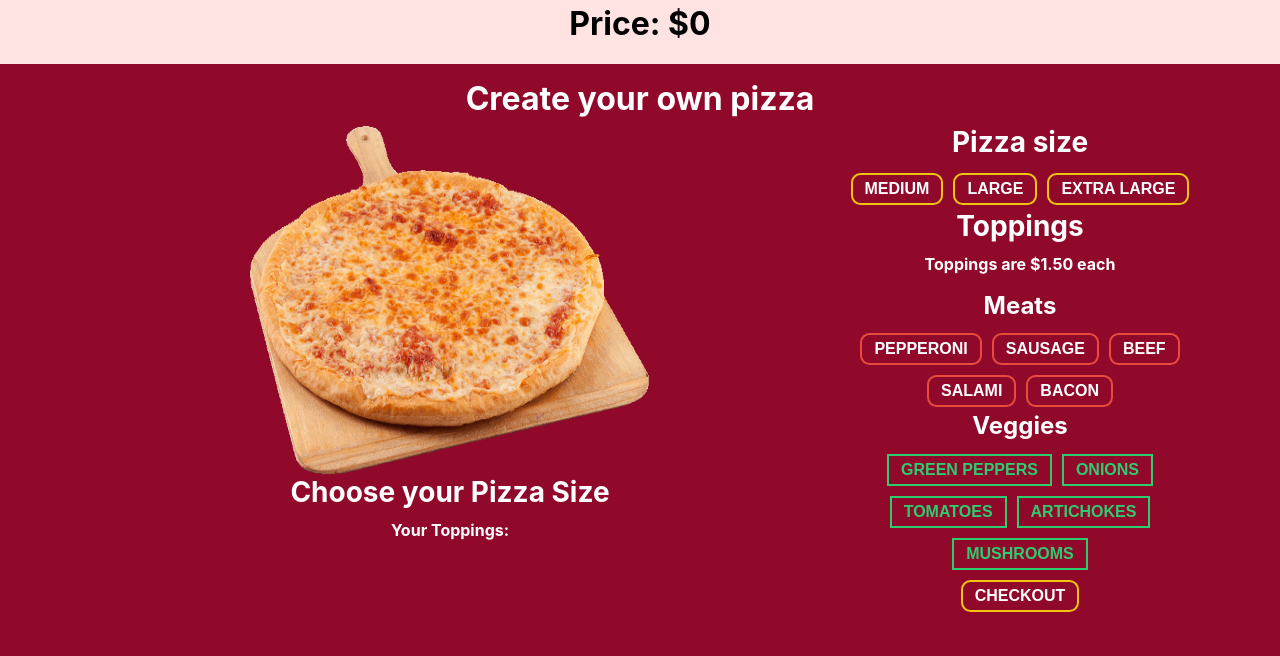
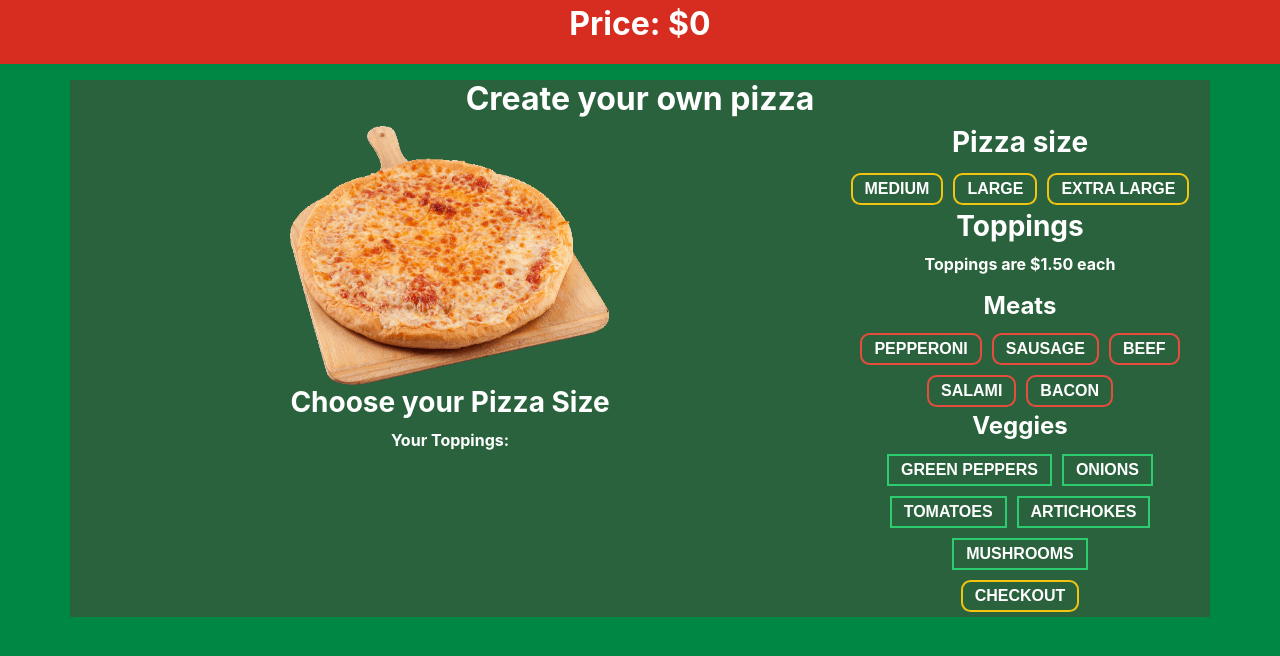
Before and after one commit to DylanBozarth/pizzaPiza, a React (Create React App) app: page / in a window 1280 px wide. Shown: the top 656 px of the page. Built offline with nearby package versions, Linux system fonts and the light colour scheme.

Commit message:
before button fix

```diff
--- a/src/App.scss
+++ b/src/App.scss
@@ -6,7 +6,7 @@ $yellow: #f1c40f;
 $purple: #8e44ad;
 $turquoise: #1abc9c;
 body {
-  background-color: 		#90092b;
+  background-color: 		#008744;
   height: 120vh;
 }
 .App {
@@ -15,24 +15,27 @@ body {
   margin-top: 10vh;
 }
 .white {
-  color: white;
+  color: 		white;
   font-weight: bolder;
 }
 .pizza {
-  width: 400px;
-  height: 350px;
+  width: 320px;
+  height: 260px;
 }
 .CYO {
   margin-bottom: 10vh;
+}
+.CYO {
+  background-color: 		#2a623d;
 }
 .pricefooter {
   position: fixed;
   left: 0;
   top: 0;
   width: 100%;
-  background-color: #ffe3e3;
+  background-color: 	#d62d20;
  font-weight: bolder;
-  color: black;
+  color: white;
   font-size: 4vh;
 }
 .checkout {
@@ -114,7 +117,7 @@ body {
   overflow: hidden;
   z-index: 1;
   transition: color 150ms ease-in-out;
-
+  color: white;
 
 
   &:hover {
```
Also changed, not shown: 1 other file (tests, documents, lock files or other folders).
